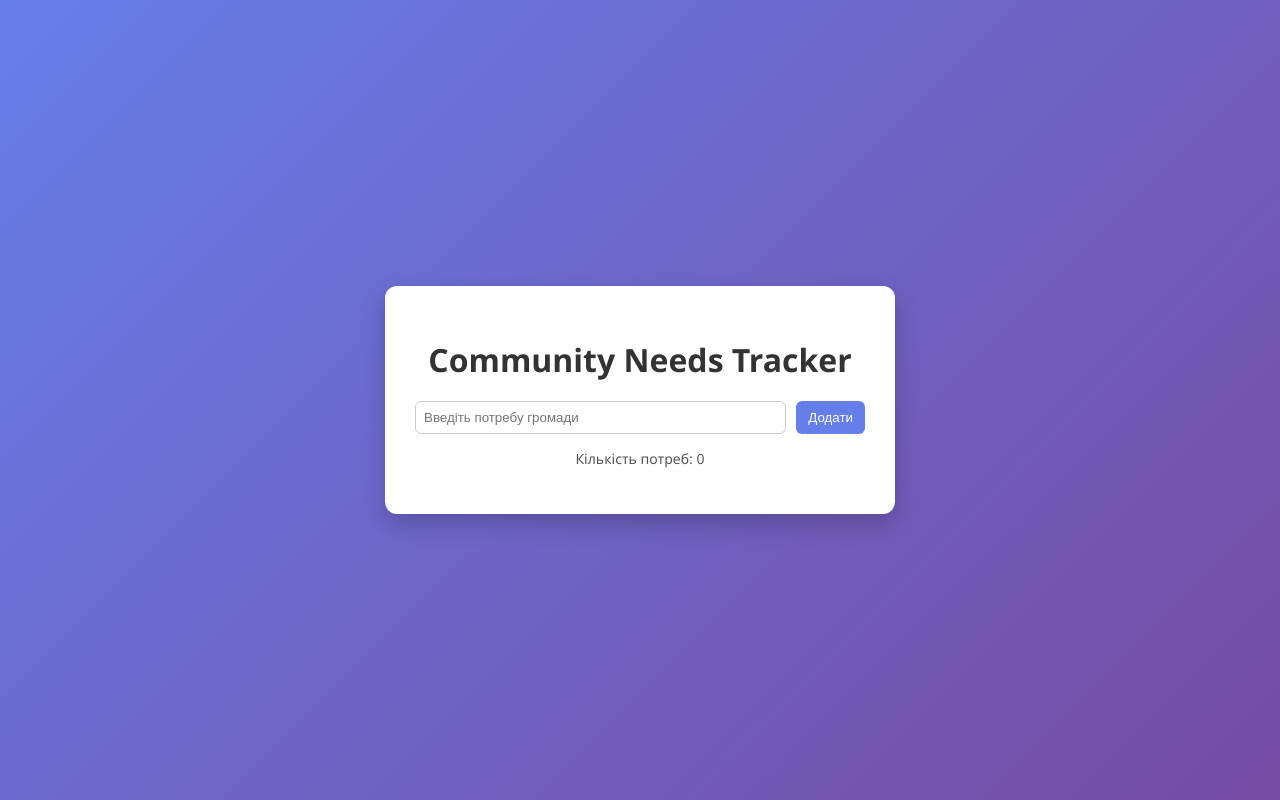
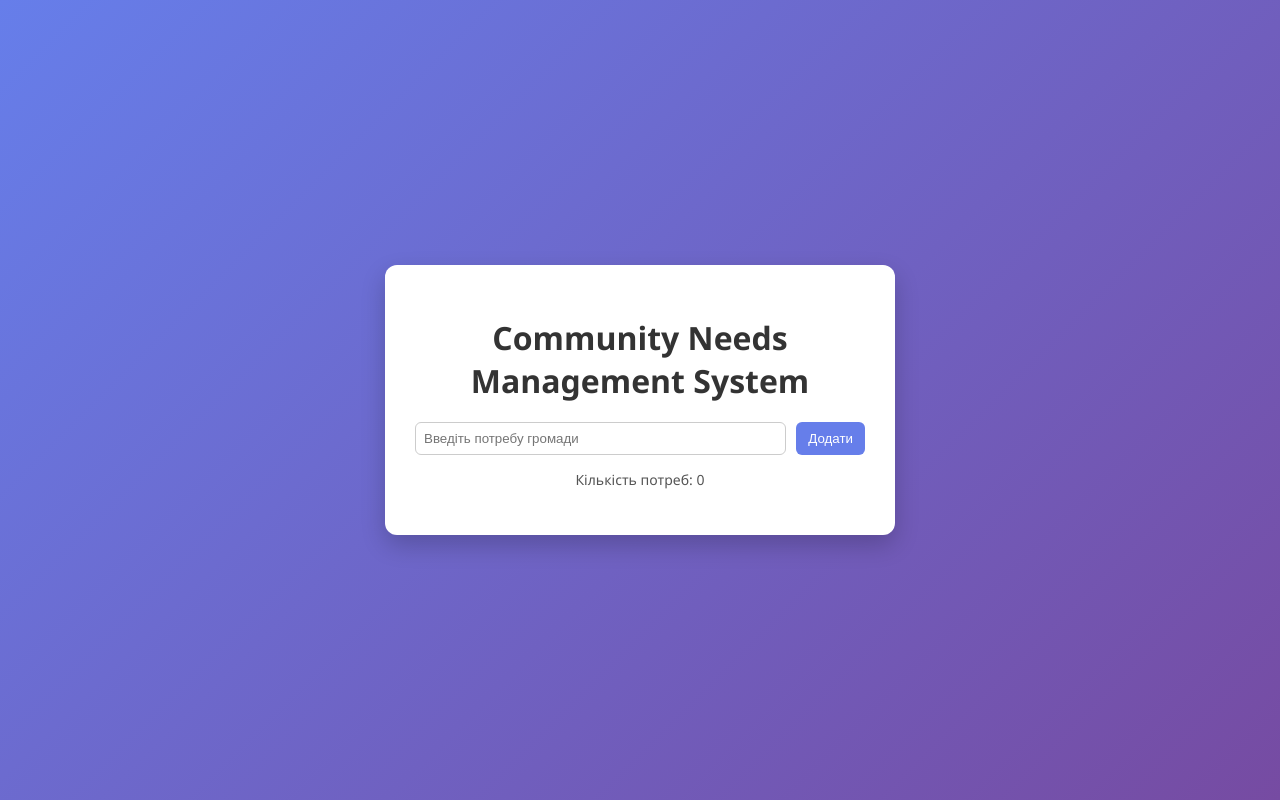
Before and after one commit to Sofier2/tracker, a plain HTML site: page index.html in a window 1280 px wide. Drawn offline with Linux system fonts and the light colour scheme.

Commit message:
chore: change title in develop

```diff
--- a/index.html
+++ b/index.html
@@ -8,7 +8,7 @@
 <body>
 
 <div class="container">
-    <h1>Community Needs Tracker</h1>
+    <h1>Community Needs Management System</h1>
 
     <div class="input-group">
         <input type="text" id="needInput" placeholder="Введіть потребу громади">
```
